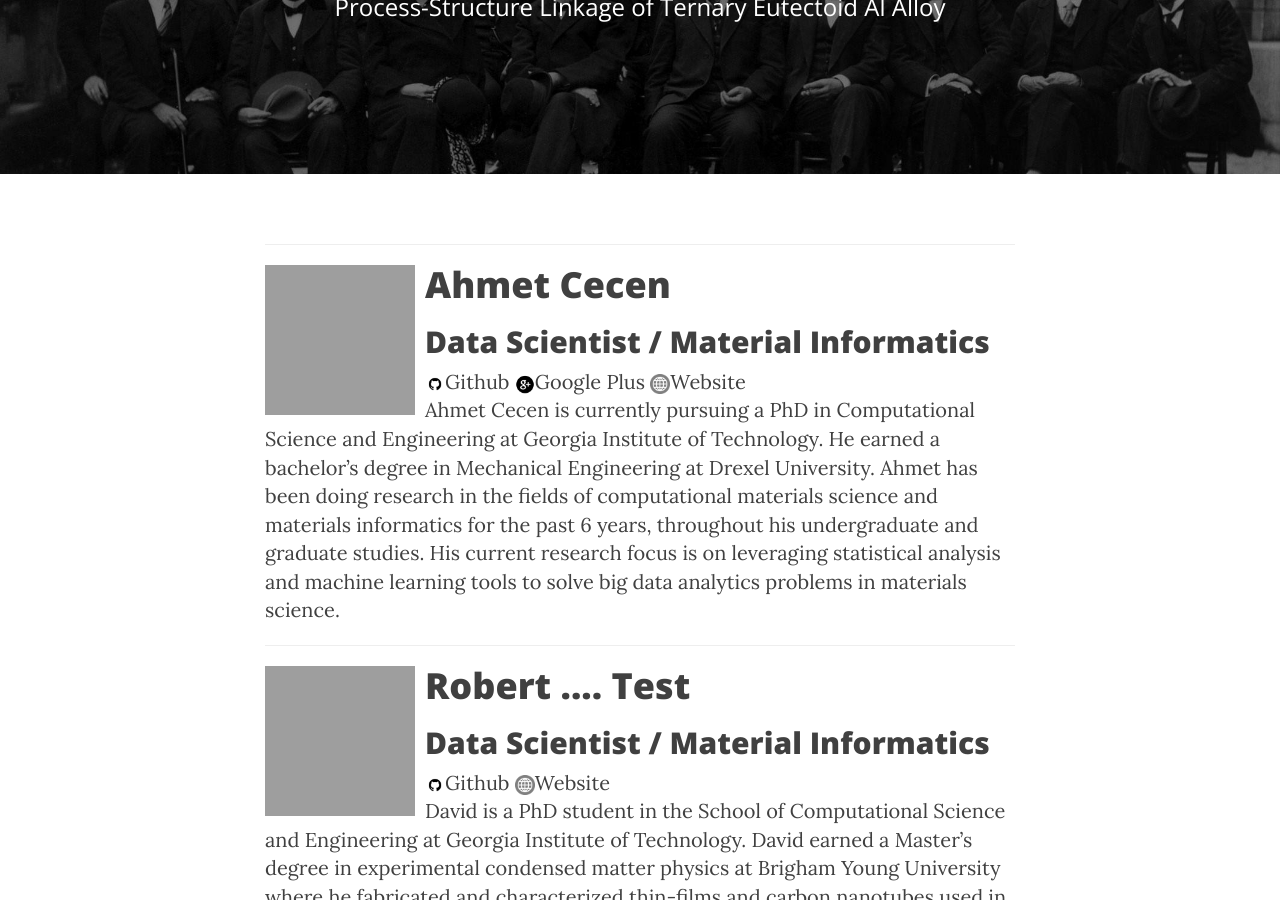
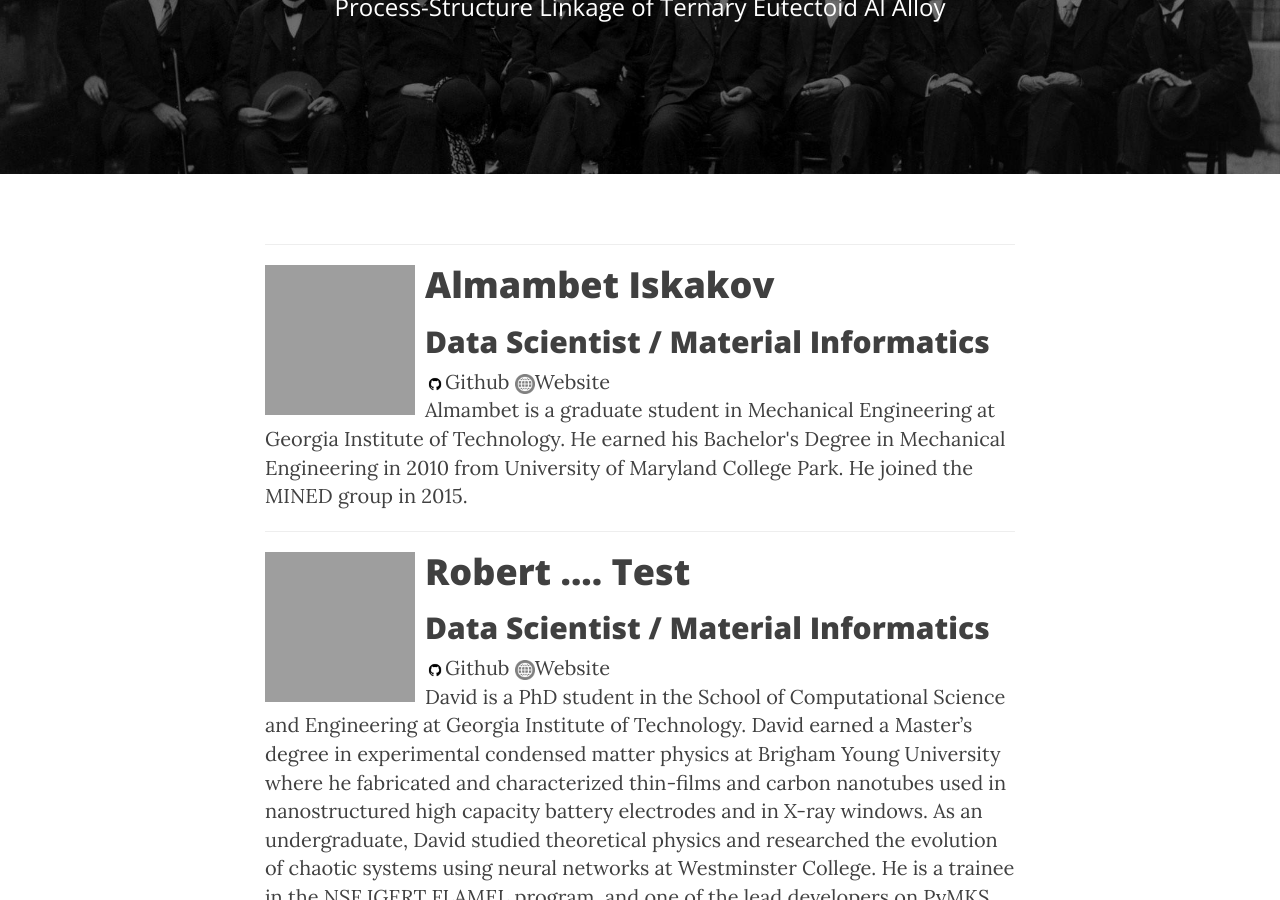
Before and after one commit to Saganaut/MIC-Ternary-Eutectic-Alloy, a Jekyll site: the page built from members.html, in a window 1280 px wide and 900 px high, scrolled down 282 px. Built offline with Jekyll 4.4.1, drawn with Linux system fonts in a browser that asks for light colours; nearby versions of some CDN libraries; grey boxes are pictures that could not be loaded.

Commit message:
updated Al's profile

```diff
--- a/_data/members.yml
+++ b/_data/members.yml
@@ -1,12 +1,12 @@
 # Members
 
-- name: Ahmet Cecen
+- name: Almambet Iskakov
   role: Data Scientist / Material Informatics
   img: https://avatars1.githubusercontent.com/u/7231251?v=3&s=460
-  github: ahmetcecen
-  gplus: https://plus.google.com/+AhmetCecen-GPlus
-  bio: Ahmet Cecen is currently pursuing a PhD in Computational Science and Engineering at Georgia Institute of Technology.  He earned a bachelor’s degree in Mechanical Engineering at Drexel University. Ahmet has been doing research in the fields of computational materials science and materials informatics for the past 6 years, throughout his undergraduate and graduate studies. His current research focus is on leveraging statistical analysis and machine learning tools to solve big data analytics problems in materials science.
-  url: http://ahmetcecen.github.io/
+  github: aiskakov
+  gplus:
+  bio: Almambet is a graduate student in Mechanical Engineering at Georgia Institute of Technology. He earned his Bachelor's Degree in Mechanical Engineering in 2010 from University of Maryland College Park. He joined the MINED group in 2015.
+  url: http://mined.gatech.edu/members/almambet-iskakov/
 
 - name: Robert .... Test
   role: Data Scientist / Material Informatics
```
